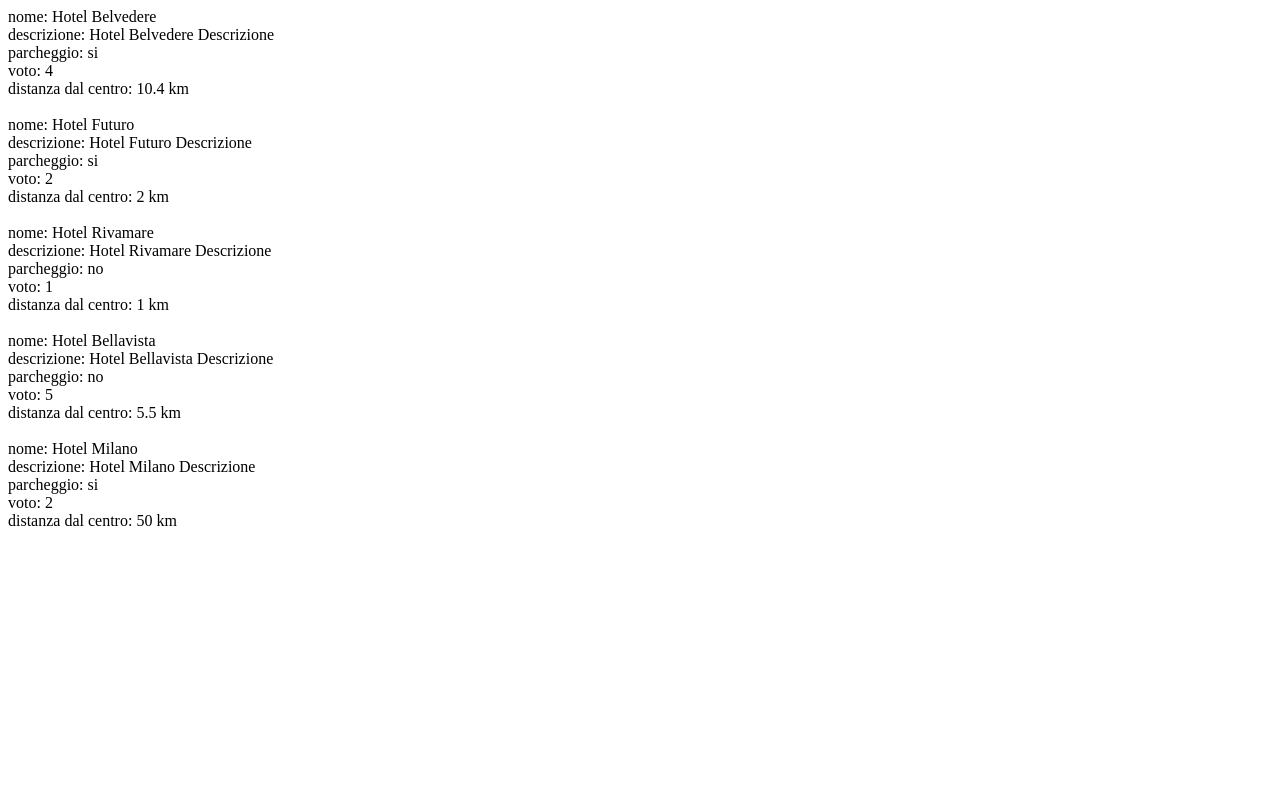
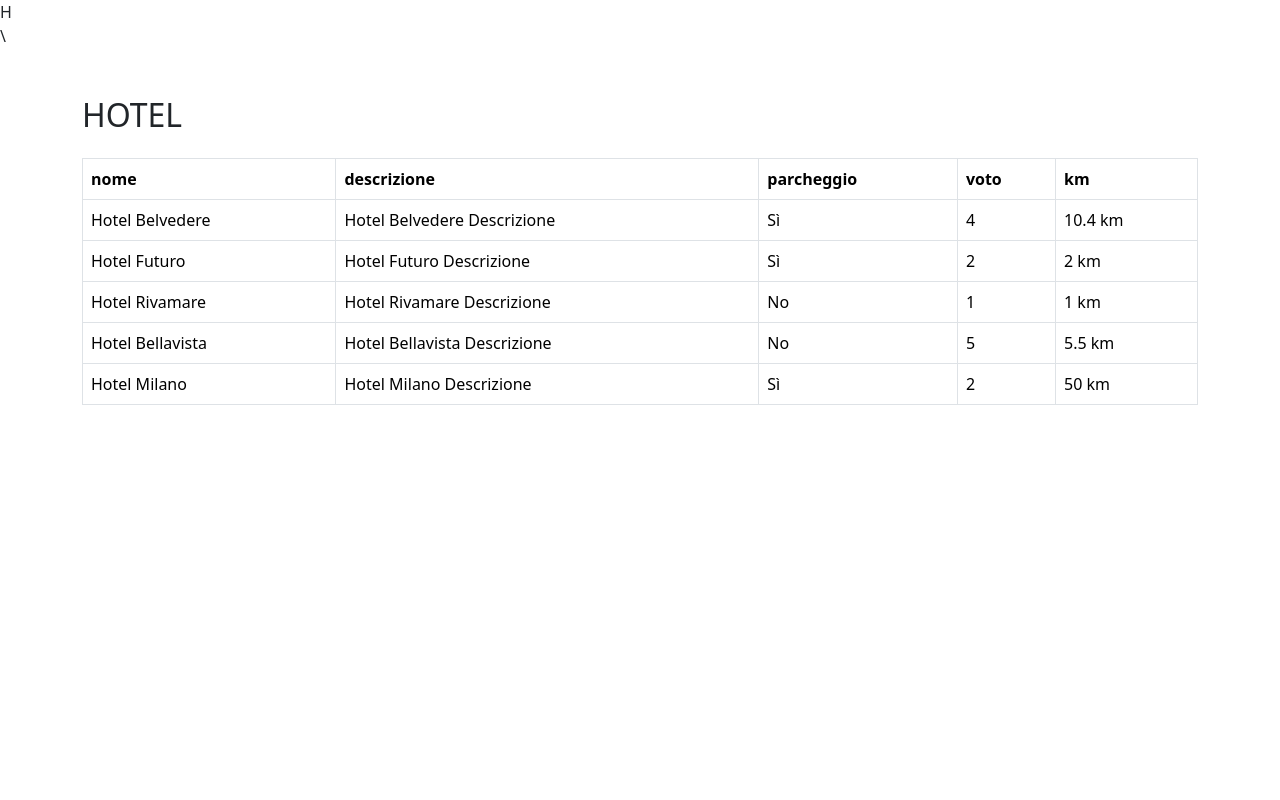
Before and after one commit to natdm02/php-hotel, a PHP site: page / in a window 1280 px wide. Run offline with PHP 8.4, Linux system fonts and the light colour scheme.

Commit message:
[add]table

```diff
--- a/index.php
+++ b/index.php
@@ -1,5 +1,5 @@
 <?php
-
+//arrey hotel
     $hotels = [
 
         [
@@ -40,12 +40,55 @@
 
     ];
 
-    foreach ($hotels as $hotel) {
-        echo "nome: " . $hotel['name'] . "<br>";
-        echo "descrizione: " . $hotel['description'] . "<br>";
-        echo "parcheggio: " . ($hotel['parking'] ? 'si' : 'no') . "<br>";
-        echo "voto: " . $hotel['vote'] . "<br>";
-        echo "distanza dal centro: " . $hotel['distance_to_center'] . " km<br><br>";
-    }
+?>
+<!DOCTYPE html>
+<html lang="en">
+<head>
+    <meta charset="UTF-8">
+    <meta name="viewport" content="width=device-width, initial-scale=1.0">
+    <title>PHP HOTEL</title>
+    <!--BOOTSTRAP-->
+    <link href="https://cdn.jsdelivr.net/npm/bootstrap@5.3.0-alpha3/dist/css/bootstrap.min.css" rel="stylesheet" integrity="sha384-KK94CHFLLe+nY2dmCWGMq91rCGa5gtU4mk92HdvYe+M/SXH301p5ILy+dN9+nJOZ" crossorigin="anonymous">
+</head>
 
-?>
+<body>
+    <header>
+        H
+    </header>
+\
+    <main>
+    <div class="container my-5">
+        <div class="mb-4">
+            <h2>HOTEL</h2>
+        </div>
+        <table class="table table-bordered">
+
+            <tr>
+                <th>nome</th>
+                <th>descrizione</th>
+                <th>parcheggio</th>
+                <th>voto</th>
+                <th>km</th>
+            </tr>
+
+
+            <?php foreach ($hotels as $hotel) { ?>
+                <tr>
+                    <td><?php echo $hotel['name']; ?></td>
+                    <td><?php echo $hotel['description']; ?></td>
+                    <td><?php echo $hotel['parking'] ? 'Sì' : 'No'; ?></td>
+                    <td><?php echo $hotel['vote']; ?></td>
+                    <td><?php echo $hotel['distance_to_center']; ?> km</td>
+                </tr>
+            <?php } ?>
+        </table>
+    </div>
+
+    </main>
+
+
+    <footer>
+
+    </footer>
+</body>
+</html>
```
